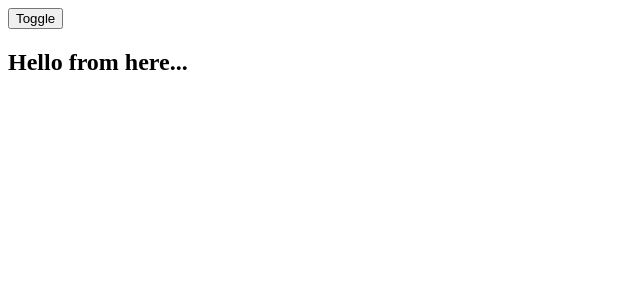
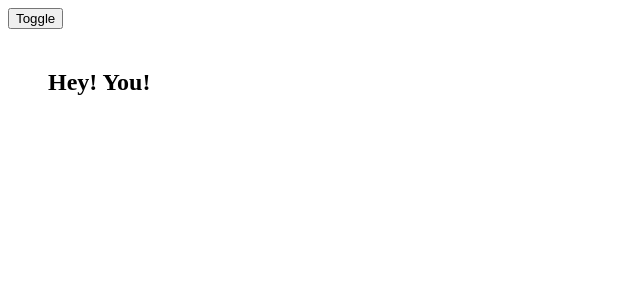
Before and after one commit to BarneyMayerson/07-animation, a Vue app: page / in a window 1280 px wide. Shown: the top 300 px of the page, without its empty margins (0-640 px from the left). Built offline with nearby package versions, Linux system fonts and the light colour scheme.

Commit message:
07-003 Animating with CSS Animations

```diff
--- a/src/App.vue
+++ b/src/App.vue
@@ -1,9 +1,13 @@
 <template>
   <button type="button" @click="flag = !flag">Toggle</button>
 
-  <Transition name="fade" mode="out-in">
+  <!-- <Transition name="fade" mode="out-in">
     <h2 v-if="flag" key="main">Hello there...</h2>
     <h2 v-else key="secondary">Hello from here...</h2>
+  </Transition> -->
+
+  <Transition name="zoom" type="animation" appear>
+    <h2 v-if="flag">Hey! You!</h2>
   </Transition>
 </template>
 
@@ -13,13 +17,19 @@
 
   data() {
     return {
-      flag: false,
+      flag: true,
     }
   },
 }
 </script>
 
 <style scoped>
+
+h2 {
+  width: 400px;
+  padding: 20px;
+  margin: 20px;
+}
 .fade-enter-from {
   opacity: 0;
 }
@@ -32,4 +42,37 @@
   transition: all .5s linear;
   opacity: 0;
 }
+
+.zoom-enter-active {
+  animation: zoom-in 1s linear forwards;
+  transition: all 1s linear;
+}
+
+.zoom-leave-active {
+  animation: zoom-out 1s linear forwards;
+  transition: all 1s linear;
+}
+
+.zoom-enter-from,
+.zoom-leave-to {
+  opacity: 0;
+}
+
+@keyframes zoom-in {
+  from {
+    transform: scale(0, 0);
+  }
+  to {
+    transform: scale(1, 1);
+  }
+}
+
+@keyframes zoom-out {
+  from {
+    transform: scale(1, 1);
+  }
+  to {
+    transform: scale(0, 0);
+  }
+}
 </style>
```
